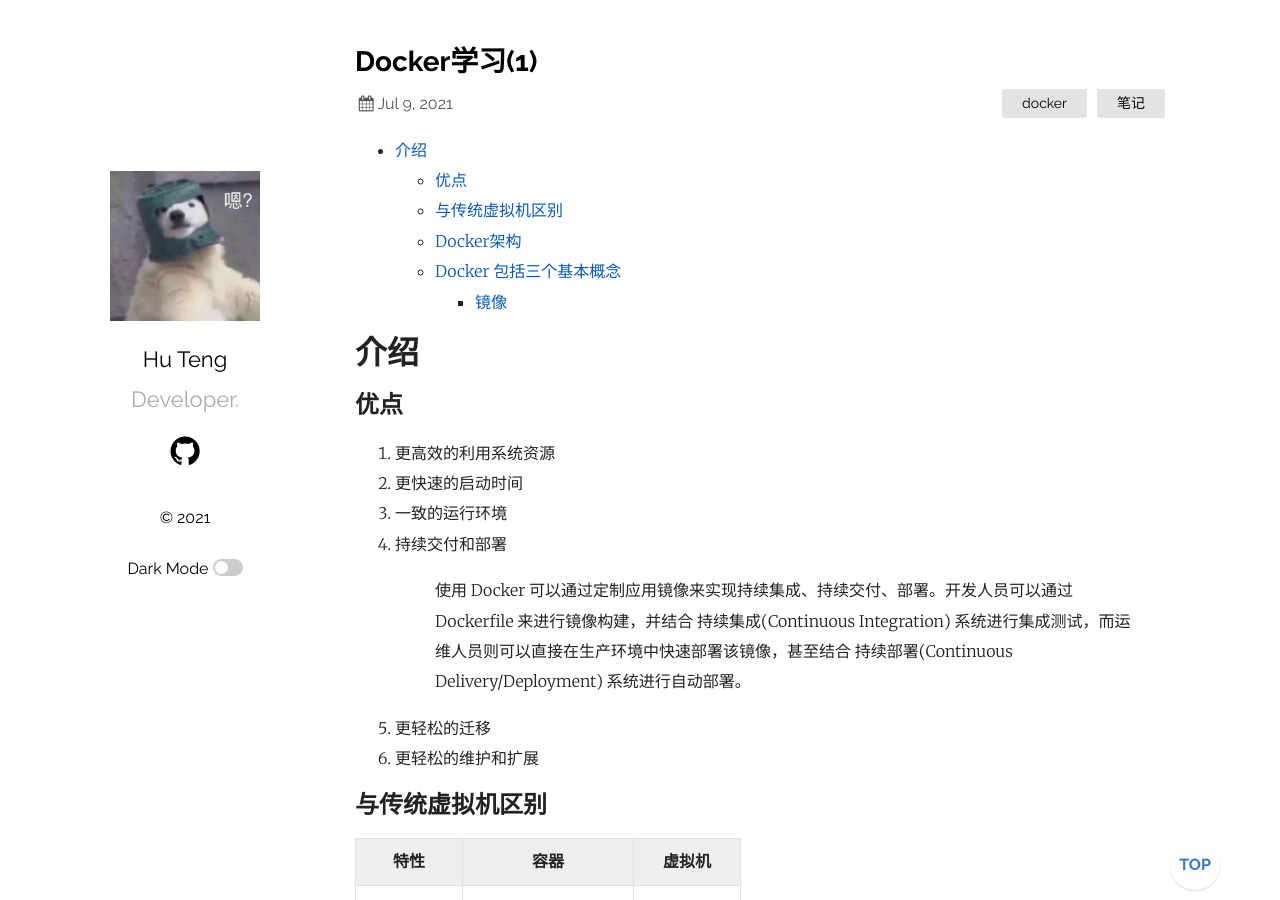
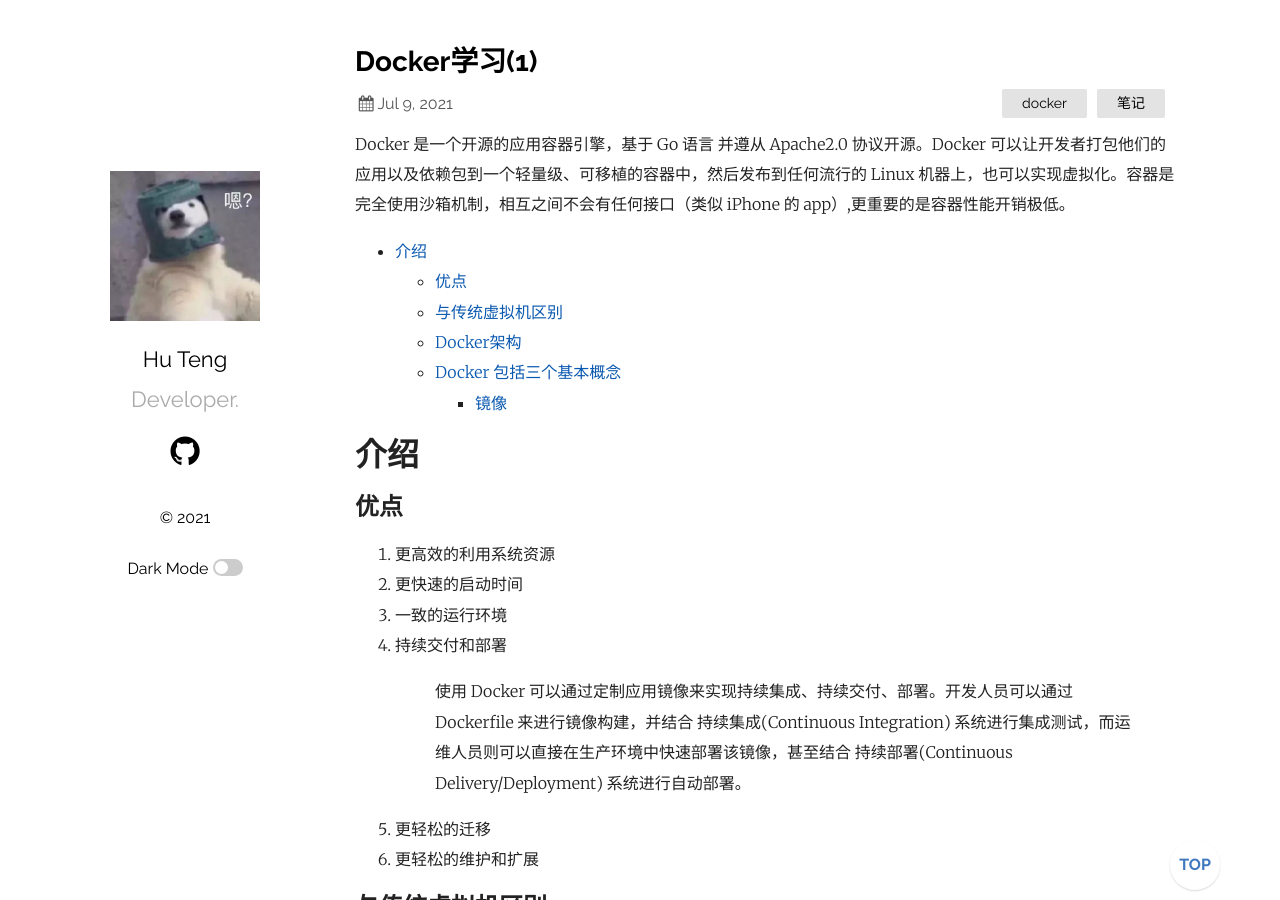
Before and after one commit to huteng-dev/huteng-dev.github.io, a Jekyll site: the page built from _posts/2021-07-09-docker-learning-1.md, in a window 1280 px wide and 900 px high. Built offline with Jekyll 4.4.1, drawn with Linux system fonts in a browser that asks for light colours; comment, search, counter and statistics services are not loaded.

Commit message:
更新docker

```diff
--- a/_posts/2021-07-09-docker-learning-1.md
+++ b/_posts/2021-07-09-docker-learning-1.md
@@ -5,9 +5,7 @@
     categories: docker 笔记
 ---
 
-+ Docker 是一个开源的应用容器引擎，基于 Go 语言 并遵从 Apache2.0 协议开源。
-+ Docker 可以让开发者打包他们的应用以及依赖包到一个轻量级、可移植的容器中，然后发布到任何流行的 Linux 机器上，也可以实现虚拟化。
-+ 容器是完全使用沙箱机制，相互之间不会有任何接口（类似 iPhone 的 app）,更重要的是容器性能开销极低。
+Docker 是一个开源的应用容器引擎，基于 Go 语言 并遵从 Apache2.0 协议开源。Docker 可以让开发者打包他们的应用以及依赖包到一个轻量级、可移植的容器中，然后发布到任何流行的 Linux 机器上，也可以实现虚拟化。容器是完全使用沙箱机制，相互之间不会有任何接口（类似 iPhone 的 app）,更重要的是容器性能开销极低。
 
 
 * 目录
```
